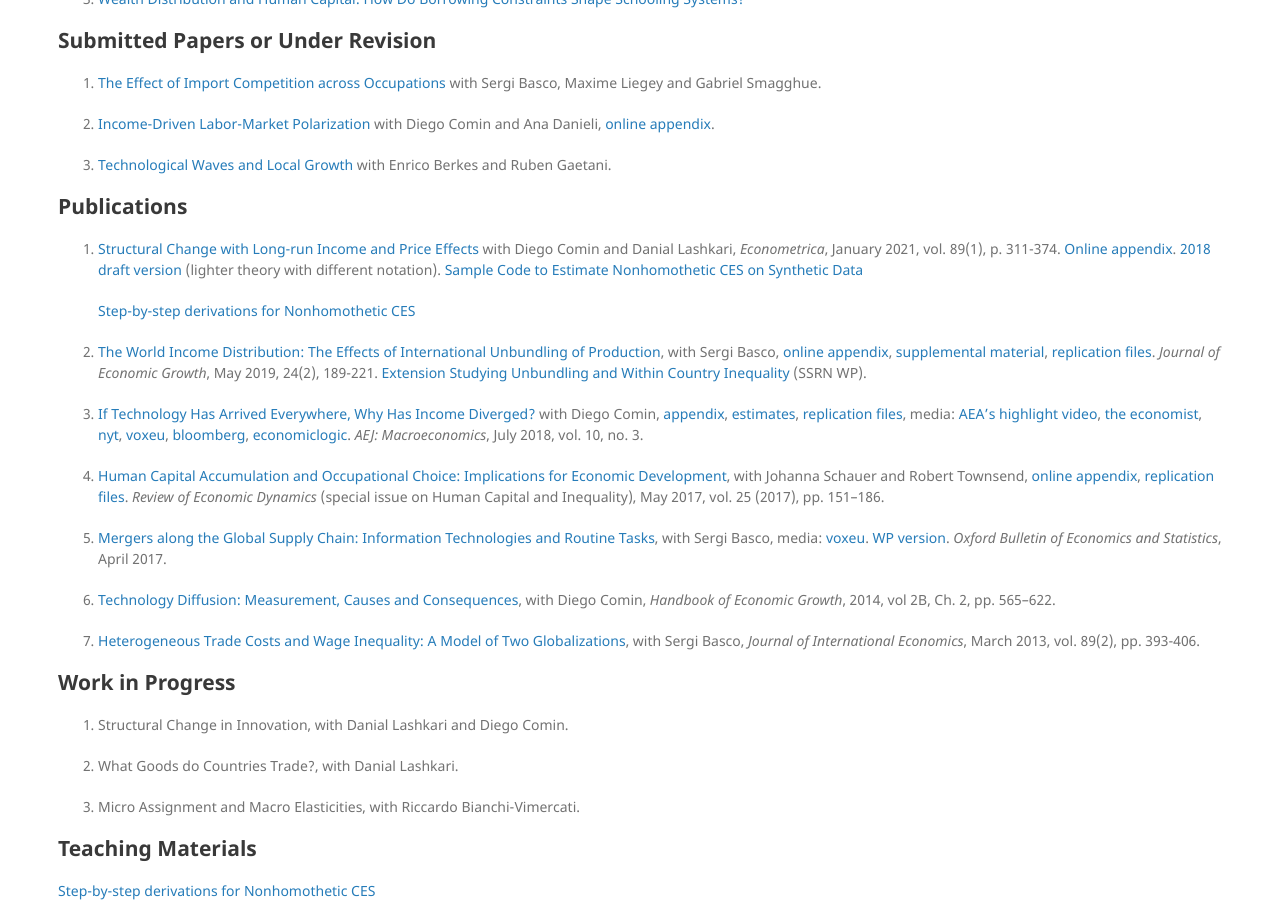
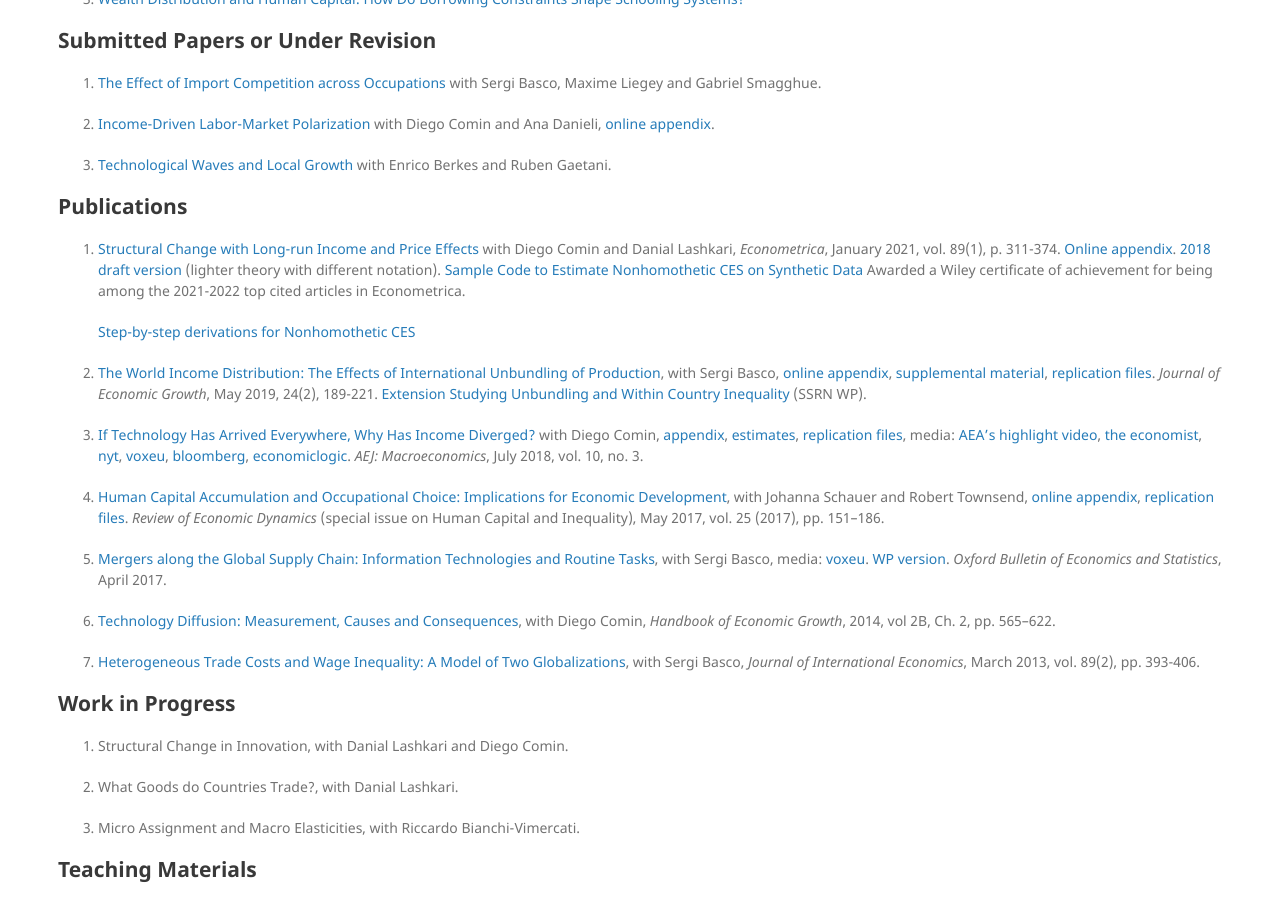
Before and after one commit to mestieri/mestieri.github.io, a Jekyll site: the page built from index.md, in a window 1280 px wide and 900 px high, scrolled down 431 px. Built offline with Jekyll 4.4.1, drawn with Linux system fonts in a browser that asks for light colours.

Commit message:
Update index.md

```diff
--- a/index.md
+++ b/index.md
@@ -44,7 +44,7 @@ UPF Associate Professor and CREi Associate Researcher.
 1. [Structural Change with Long-run Income and Price Effects](https://www.dropbox.com/s/prta8e8rul85w6i/CLM_final.pdf?dl=0)
     with Diego Comin and Danial Lashkari,
    *Econometrica*, January 2021, vol. 89(1), p. 311-374.
-    [Online appendix](https://www.dropbox.com/s/k0n1wc79z3u10ck/CLM_onlineappendix_final.pdf?dl=0). [2018 draft version](https://www.dropbox.com/s/98e9tjnx3nhlhdd/CLM_rev2.pdf?dl=0) (lighter theory with different notation). [Sample Code to Estimate Nonhomothetic CES on Synthetic Data](https://www.dropbox.com/s/adzdfl0najc7jc5/estimation_nhces.zip?dl=0)
+    [Online appendix](https://www.dropbox.com/s/k0n1wc79z3u10ck/CLM_onlineappendix_final.pdf?dl=0). [2018 draft version](https://www.dropbox.com/s/98e9tjnx3nhlhdd/CLM_rev2.pdf?dl=0) (lighter theory with different notation). [Sample Code to Estimate Nonhomothetic CES on Synthetic Data](https://www.dropbox.com/s/adzdfl0najc7jc5/estimation_nhces.zip?dl=0) Awarded a Wiley certificate of achievement for being among the 2021-2022 top cited articles in Econometrica.
 
       [Step-by-step derivations for Nonhomothetic CES](https://www.dropbox.com/s/b5r76pev48xo6is/nhcesstepbystep.pdf?dl=0)
 
```
